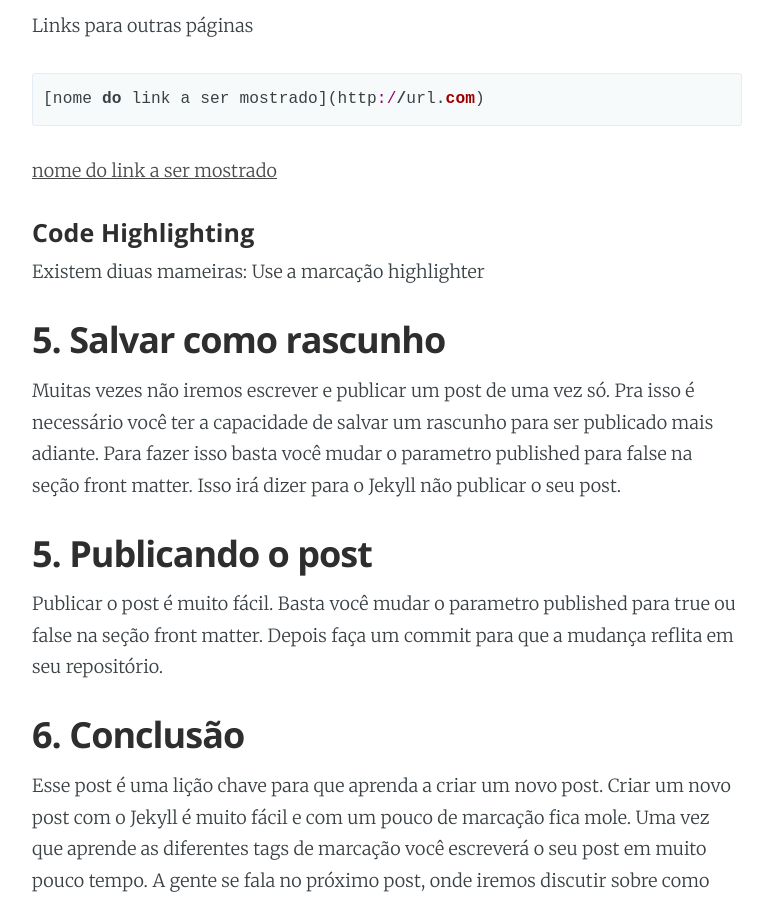
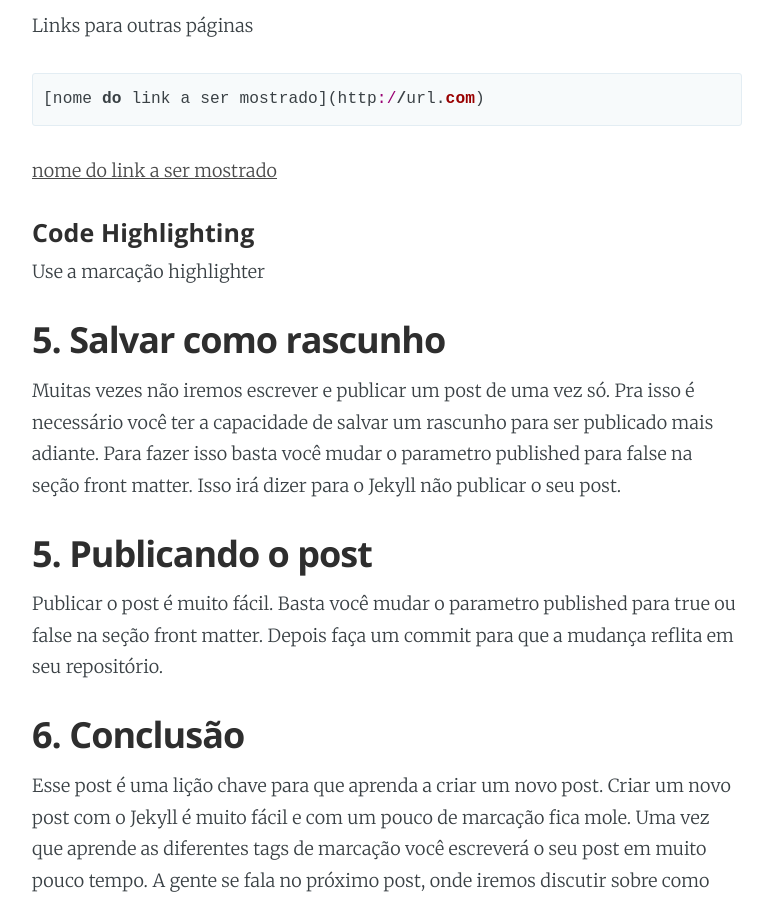
Before and after one commit to jvcjunior/jvcjunior.github.io, a Jekyll site: the page built from _posts/2015-06-22-criando-blog-github-com-jekyll-parte-2.markdown, in a window 1280 px wide and 900 px high, scrolled down 3949 px. Shown: the whole window, without its empty margins (253-1026 px from the left). Built offline with Jekyll 4.4.1, drawn with Linux system fonts in a browser that asks for light colours; Markdown is read by kramdown in place of the engine named in the settings; comment, search, counter and statistics services are not loaded.

Commit message:
Update 2015-06-22-criando-blog-github-com-jekyll-parte-2.markdown

```diff
--- a/_posts/2015-06-22-criando-blog-github-com-jekyll-parte-2.markdown
+++ b/_posts/2015-06-22-criando-blog-github-com-jekyll-parte-2.markdown
@@ -108,7 +108,6 @@ Links para outras páginas
 [nome do link a ser mostrado](http://url.com)
 
 #### Code Highlighting
-Existem diuas mameiras:
 Use a marcação highlighter
 
 ## 5. Salvar como rascunho
```
